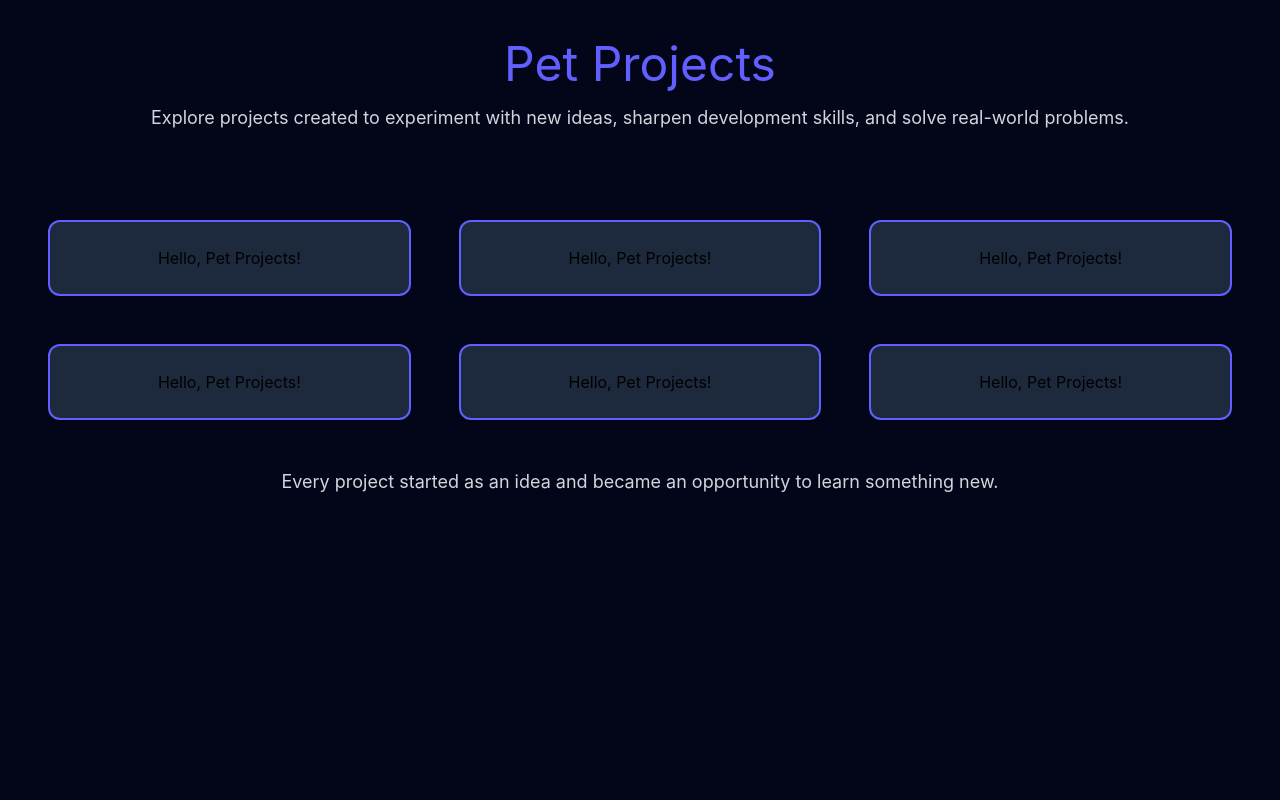
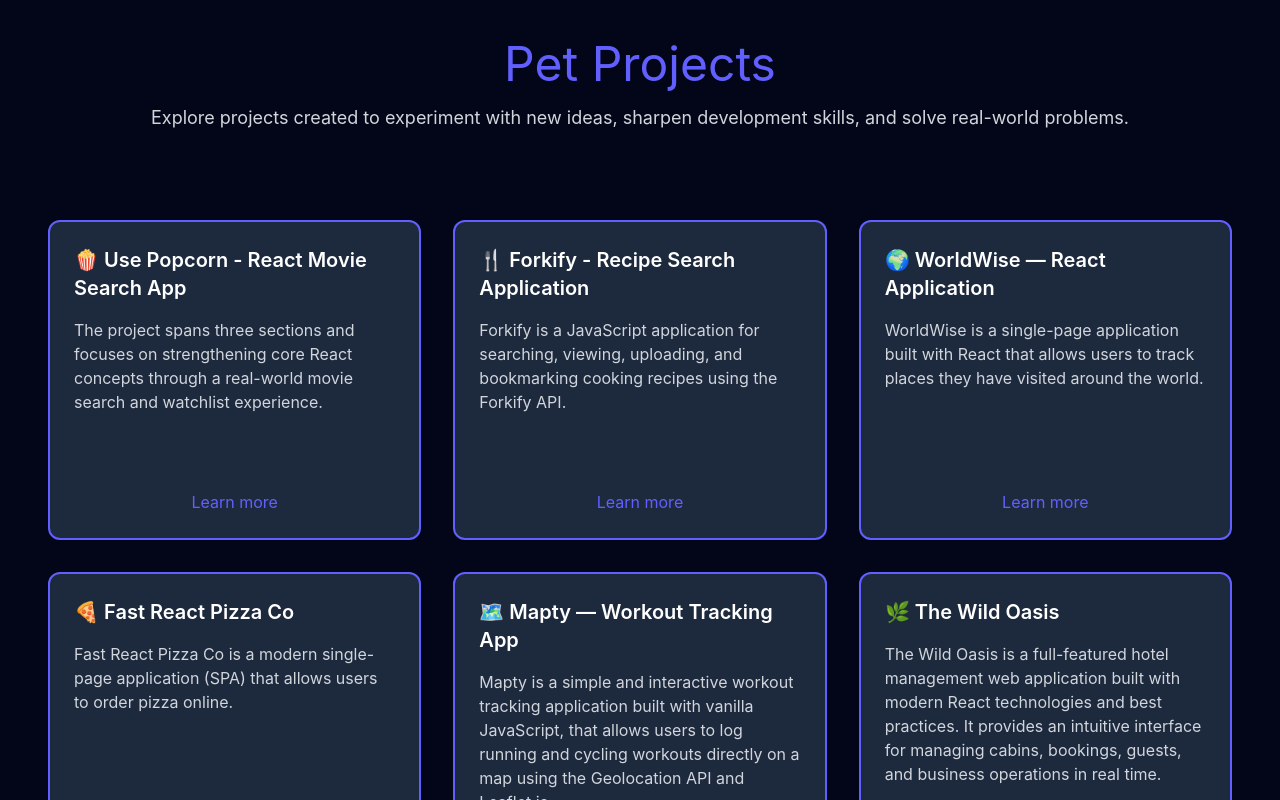
Before and after one commit to RomanIlyuk/The-Focus-Timer, a React (Vite) app: page /pet-projects in a window 1280 px wide. Shown: the top 800 px of the page. Built offline with nearby package versions, Linux system fonts and the light colour scheme.

Commit message:
feat: create card components with data

```diff
--- a/src/components/PetProjects/PetProjectsCard.jsx
+++ b/src/components/PetProjects/PetProjectsCard.jsx
@@ -1,7 +1,12 @@
-function PetProjectsCard() {
+/* eslint-disable no-unused-vars */
+function PetProjectsCard({ title, description, url }) {
   return (
-    <section className="bg-slate-800 w-full max-w-md p-6 flex flex-col items-center gap-6  border-2 border-indigo-500 rounded-xl">
-      <h1>Hello, Pet Projects!</h1>
+    <section className="bg-slate-800 p-6 flex flex-col gap-4 border-2 border-indigo-500 rounded-xl h-full min-h-[320px]">
+      <h1 className="text-white text-xl font-semibold">{title}</h1>
+      <p className="text-gray-300 text-base flex-1">{description}</p>
+      <button className="mt-auto text-indigo-500 hover:underline">
+        Learn more
+      </button>
     </section>
   );
 }
--- a/src/pages/PetProjects.jsx
+++ b/src/pages/PetProjects.jsx
@@ -3,17 +3,21 @@ import PetProjectsFooter from "../components/PetProjects/PetProjectsFooter";
 import PetProjectsHeader from "../components/PetProjects/PetProjectsHeader";
 import MainLayout from "../layout/MainLayout";
 
+import { projectData } from "../data/projects";
+
 function PetProjects() {
   return (
     <MainLayout>
       <PetProjectsHeader />
-      <div className="grid grid-cols-3 p-12 gap-12">
-        <PetProjectsCard />
-        <PetProjectsCard />
-        <PetProjectsCard />
-        <PetProjectsCard />
-        <PetProjectsCard />
-        <PetProjectsCard />
+      <div className="grid grid-cols-3 gap-8 max-w-7xl mx-auto p-12 place-items-stretch">
+        {projectData.map((project) => (
+          <PetProjectsCard
+            key={project.id}
+            title={project.title}
+            description={project.description}
+            url={project.projectUrl}
+          />
+        ))}
       </div>
       <PetProjectsFooter />
     </MainLayout>
@@ -21,3 +25,6 @@ function PetProjects() {
 }
 
 export default PetProjects;
+//
+
+// grid grid-cols-3  p-12 gap-12
```
